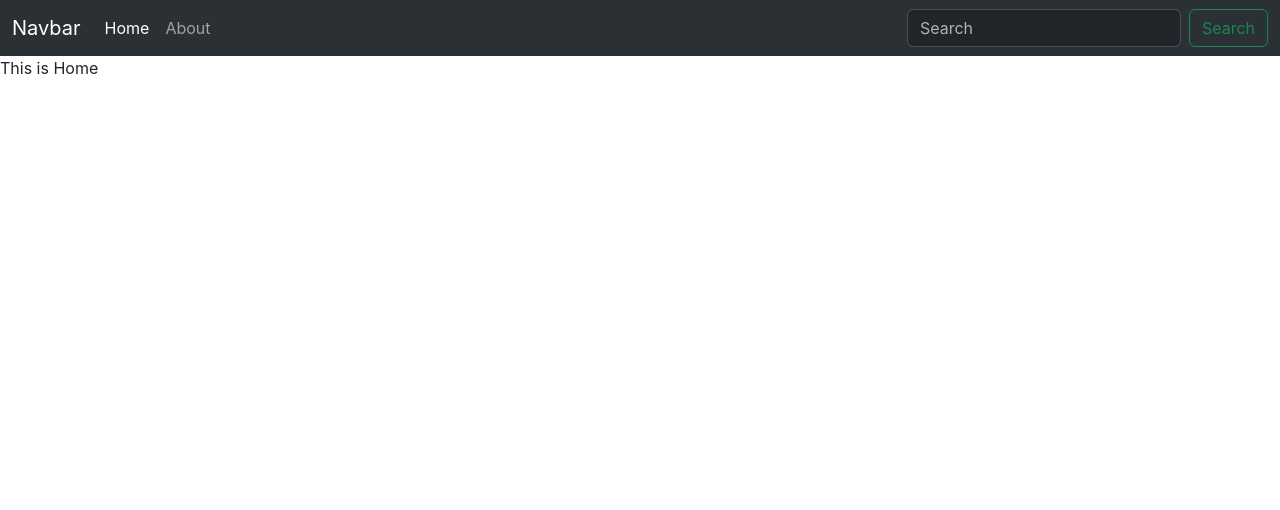
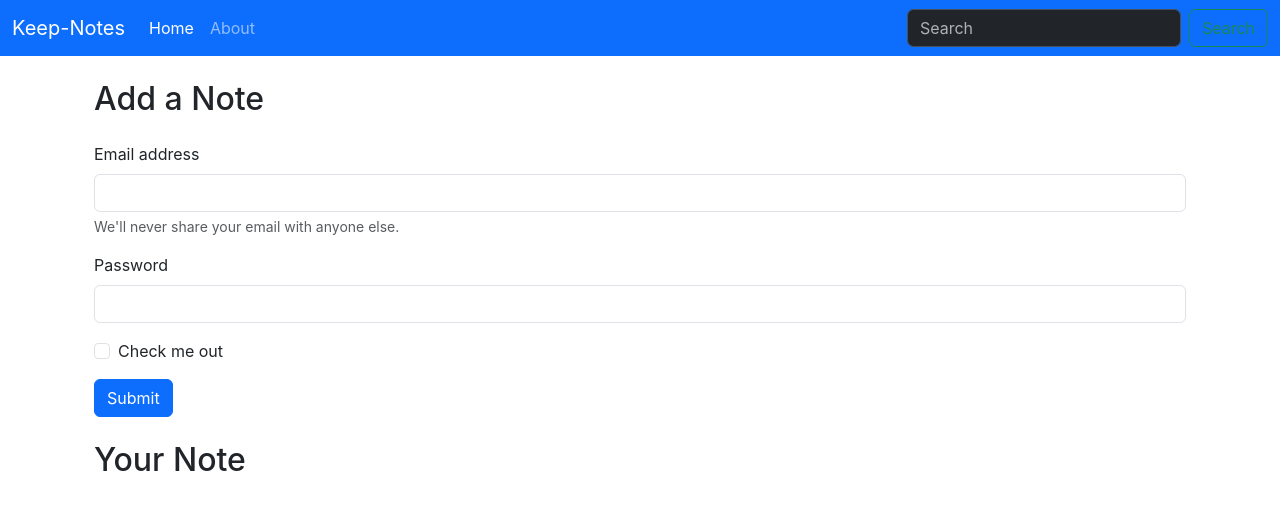
Before and after one commit to dattaAwchar/keep-notes, a React (Create React App) app: page / in a window 1280 px wide. Shown: the top 510 px of the page. Built offline with nearby package versions, Linux system fonts and the light colour scheme.

Commit message:
added and updated content in navbar, app.js, about, home

```diff
--- a/src/App.js
+++ b/src/App.js
@@ -12,10 +12,12 @@
       <NoteState>
         <Router>
           <Navbar />
+          <div className="container">
             <Routes>
               <Route exact path='/' element={<Home />} />
               <Route exact path='/about' element={<About />} />
             </Routes>
+          </div>
         </Router>
       </NoteState>
 
--- a/src/components/About.js
+++ b/src/components/About.js
@@ -1,14 +1,10 @@
 import React, { useContext, useEffect } from 'react'
-import noteContext from '../context/notes/NoteContext'
+// import noteContext from '../context/notes/NoteContext'
 
 const About = () => {
-  const a = useContext(noteContext)
-  useEffect(()=>{
-    a.update();
-  }, [])
   return (
     <div>
-      This is About and my name is {a.state.name} and I am from {a.state.city}
+      This is About page
     </div>
   )
 }
--- a/src/components/Home.js
+++ b/src/components/Home.js
@@ -3,7 +3,29 @@
 const Home = () => {
   return (
     <div>
-      This is Home
+      <div className="container">
+        <h2 className='my-4'>Add a Note</h2>
+        <form>
+          <div className="mb-3">
+            <label for="exampleInputEmail1" className="form-label">Email address</label>
+            <input type="email" className="form-control" id="exampleInputEmail1" aria-describedby="emailHelp" />
+            <div id="emailHelp" className="form-text">We'll never share your email with anyone else.</div>
+          </div>
+          <div className="mb-3">
+            <label for="exampleInputPassword1" className="form-label">Password</label>
+            <input type="password" className="form-control" id="exampleInputPassword1" />
+          </div>
+          <div className="mb-3 form-check">
+            <input type="checkbox" className="form-check-input" id="exampleCheck1" />
+            <label className="form-check-label" for="exampleCheck1">Check me out</label>
+          </div>
+          <button type="submit" className="btn btn-primary">Submit</button>
+        </form>
+      </div>
+
+      <div className="container">
+        <h2 className='my-4'>Your Note</h2>
+      </div>
     </div>
   )
 }
--- a/src/components/Navbar.js
+++ b/src/components/Navbar.js
@@ -1,22 +1,29 @@
-import React from 'react'
-import { Link } from 'react-router-dom'
+import React, {useEffect} from 'react'
+import { Link, useLocation } from 'react-router-dom'
 
 const Navbar = () => {
+
+    let location = useLocation()
+    useEffect(() => {
+        console.log(location.pathname)
+    }, [location]);
+
+
     return (
         <>
-            <nav className="navbar bg-primary navbar-expand-lg bg-body-tertiary" data-bs-theme="dark">
+            <nav className="navbar bg-primary navbar-expand-lg" data-bs-theme="dark">
                 <div className="container-fluid">
-                    <Link className="navbar-brand" to="/">Navbar</Link>
+                    <Link className="navbar-brand" to="/">Keep-Notes</Link>
                     <button className="navbar-toggler" type="button" data-bs-toggle="collapse" data-bs-target="#navbarSupportedContent" aria-controls="navbarSupportedContent" aria-expanded="false" aria-label="Toggle navigation">
                         <span className="navbar-toggler-icon"></span>
                     </button>
                     <div className="collapse navbar-collapse" id="navbarSupportedContent">
                         <ul className="navbar-nav me-auto mb-2 mb-lg-0">
                             <li className="nav-item">
-                                <Link className="nav-link active" aria-current="page" to="/">Home</Link>
+                                <Link className={`nav-link ${location.pathname ==='/'?"active":""}`} aria-current="page" to="/">Home</Link>
                             </li>
                             <li className="nav-item">
-                                <Link className="nav-link" to="/about">About</Link>
+                                <Link className={`nav-link ${location.pathname ==='/about'?"active":""}`} to="/about">About</Link>
                             </li>
                         </ul>
                         <form className="d-flex" role="search">
--- a/src/context/notes/NoteState.js
+++ b/src/context/notes/NoteState.js
@@ -2,25 +2,9 @@
 import NoteContext from "./NoteContext";
 
 const NoteState = (props) => {
-    const s1 = {
-        "name": "Datta",
-        "city": "Manwath"
-    }
-
-    const [state, setState] = useState(s1)
-
-    const update = () => {
-        setTimeout(() => {
-            setState({
-                "name": "Awchar",
-                "city": "Pune"
-            })
-        }, 1000);
-
-    }
 
     return (
-    <NoteContext.Provider value={{ state, update }}>
+    <NoteContext.Provider value={{}}>
         {props.children}
     </NoteContext.Provider>
     )
```
Lines whose indentation alone changed are shown as unchanged.
